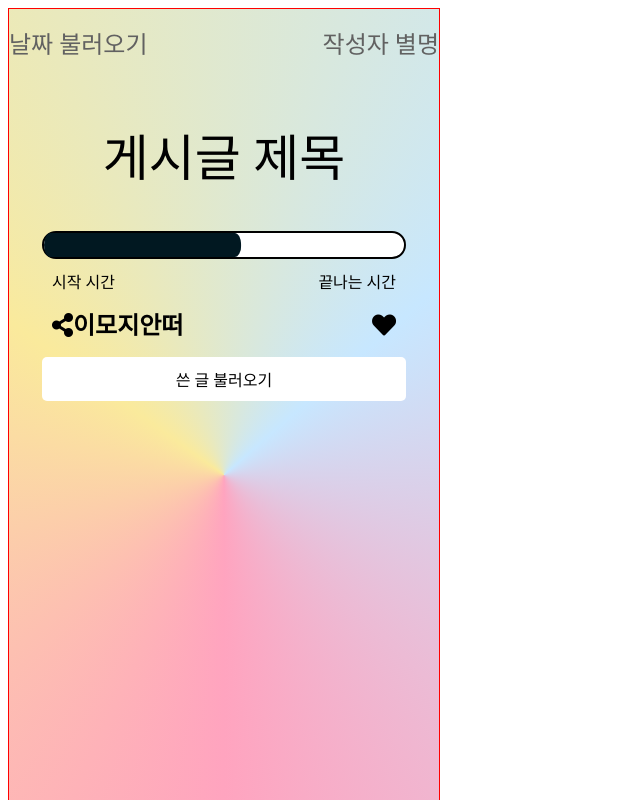
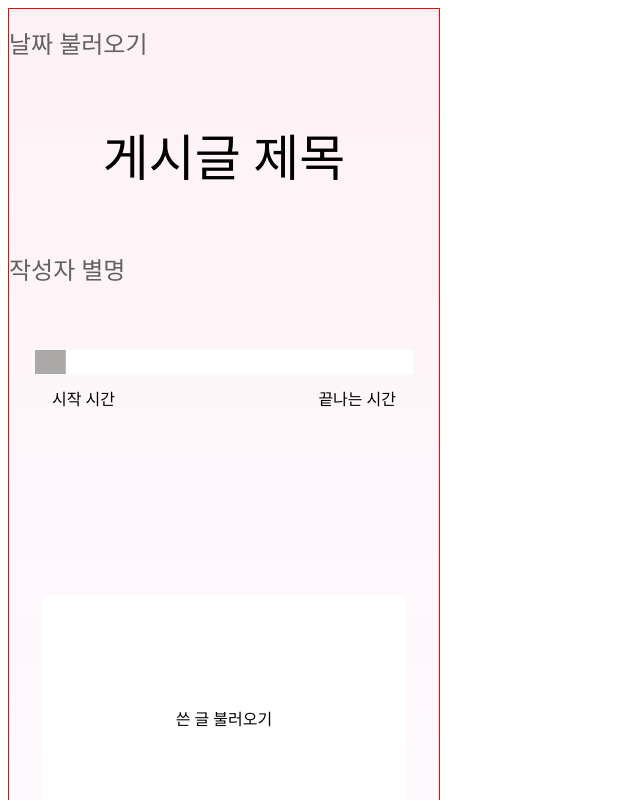
Before and after one commit to yunssup/MalMalMal_FE, a React (Vite) app: page /readsns in a window 1280 px wide. Shown: the top 800 px of the page, without its empty margins (0-640 px from the left). Built offline with nearby package versions, Linux system fonts and the light colour scheme; a small style sheet from the web is missing.

Commit message:
writesns 수정

```diff
--- a/src/component/Readsns.jsx
+++ b/src/component/Readsns.jsx
@@ -1,17 +1,8 @@
 import React from "react";
 import styled, { keyframes } from "styled-components";
-
+import Footer from "../base/Footer";
 const Container = styled.div`
-  background: var(
-    --unnamed,
-    conic-gradient(
-      from 180deg at 50% 50%,
-      #ffa4bf 0deg,
-      #faea9c 125.62500357627869deg,
-      #c7e7ff 228.75000715255737deg,
-      #ffa4bf 360deg
-    )
-  );
+  background: linear-gradient(180deg, #fff2f6 0%, #fefbff 100%);
   display: flex;
   flex-direction: column;
   align-items: center;
@@ -20,6 +11,8 @@ const Container = styled.div`
 `;
 
 const TopRow = styled.div`
+  flex: 1;
+
   display: flex;
   justify-content: space-between;
   width: 100%;
@@ -35,6 +28,7 @@ const Top = styled.h1`
 `;
 
 const Title = styled.h2`
+  flex: 2;
   color: #000;
   text-align: center;
   font-family: Noto Sans KR;
@@ -44,7 +38,20 @@ const Title = styled.h2`
   line-height: normal;
   text-transform: capitalize;
 `;
-
+const Middle = styled.div`
+  flex: 3;
+  display: flex;
+  justify-content: space-between;
+  width: 100%;
+`;
+const Name = styled.h1`
+  color: #616161;
+  font-family: Noto Sans KR;
+  font-size: 24px;
+  font-style: normal;
+  font-weight: 400;
+  line-height: normal;
+`;
 const progressBarAnimation = keyframes`
   from {
     transform: scaleX(0);
@@ -53,42 +60,32 @@ const progressBarAnimation = keyframes`
     transform: scaleX(1);
   }
 `;
-
 const ProgressBarContainer = styled.div`
-  width: 360px;
+  width: 378px;
   height: 24px;
   flex-shrink: 0;
-
-  border-radius: 50px;
-  border: 2px solid #000;
+  border: 2px solid #f9f9f9;
   background: #fff;
 `;
-
 const ProgressBar = styled.div`
-  width: 360px;
+  flex: 4;
+  width: 54.547px;
   height: 24px;
   flex-shrink: 0;
-  border-radius: 50px; /* 수정: ProgressBarContainer와 동일한 값으로 변경 */
-  background: var(--unnamed, #011821);
+  background: #aba8a8;
   transform-origin: left;
   animation: ${progressBarAnimation} 10s linear infinite;
-  /* border: 2px solid #000; */
 `;
 
 const TimeInfo = styled.div`
+  flex: 5;
   display: flex;
   justify-content: space-between;
   width: 80%;
   margin-top: 10px;
 `;
-const EmojiIcons = styled.div`
-  display: flex;
-  justify-content: space-between;
-  width: 80%;
-  margin-top: 20px;
-  font-size: 24px; /* Adjust font size as needed */
-`;
 const WhiteBox = styled.div`
+  flex: 6;
   width: 80%;
   margin-top: 20px;
   padding: 10px;
@@ -104,9 +101,11 @@ export default function Hello({ showAge }) {
     <Container>
       <TopRow>
         <Top>날짜 불러오기</Top>
-        <Top>작성자 별명</Top>
       </TopRow>
       <Title>게시글 제목</Title>
+      <Middle>
+        <Name>작성자 별명</Name>
+      </Middle>
       <ProgressBarContainer>
         <ProgressBar />
       </ProgressBarContainer>
@@ -114,11 +113,8 @@ export default function Hello({ showAge }) {
         <span>시작 시간</span>
         <span>끝나는 시간</span>
       </TimeInfo>
-      <EmojiIcons>
-        <i className="fas fa-share-alt">이모지안떠</i>
-        <i className="fas fa-heart"></i>
-      </EmojiIcons>
       <WhiteBox>쓴 글 불러오기</WhiteBox>
+      <Footer />
     </Container>
   );
 }
--- a/src/component/Writesns.jsx
+++ b/src/component/Writesns.jsx
@@ -14,7 +14,7 @@ const Container = styled.div`
 `;
 
 const ContentWrapper = styled.div`
-  flex: 1; /* 내용 영역이 컨테이너의 남은 공간을 차지하도록 설정 */
+  flex: 1;
   display: flex;
   flex-direction: column;
   justify-content: center;
@@ -91,10 +91,6 @@ const StyledFontAwesomeIcon = styled(FontAwesomeIcon)`
   color: #d2d2d2;
 `;
 
-const StyledFooter = styled(Footer)`
-  margin-top: 10px;
-`;
-
 export default function Hello({ showAge }) {
   const [speechResult, setSpeechResult] = useState("");
   const [inputText, setInputText] = useState("");
```
